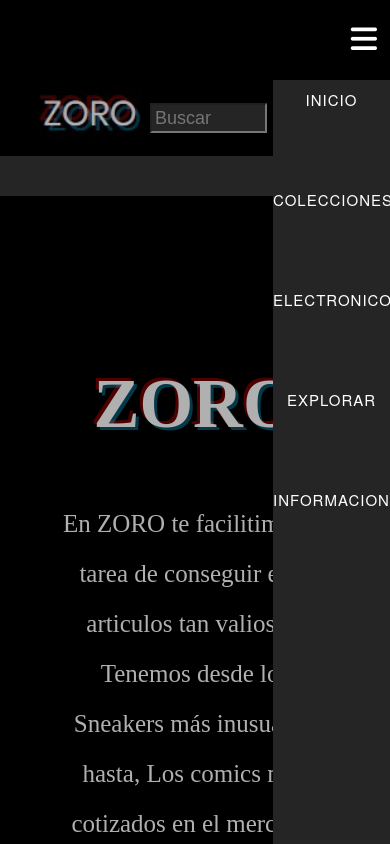
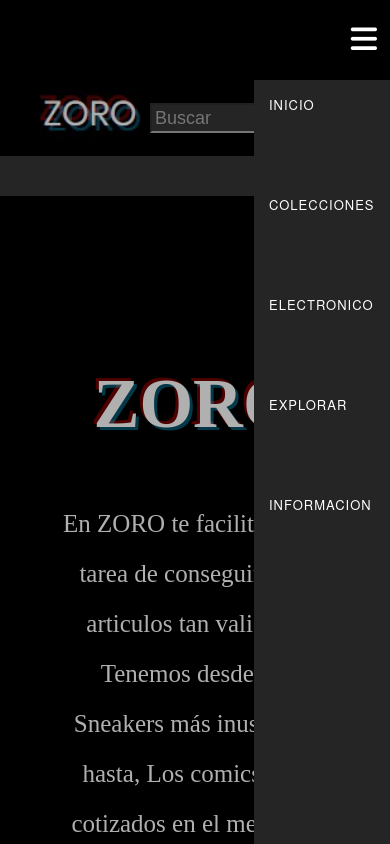
Before and after one commit to pako2004/pako2004.github.io, a plain HTML site: page index.html in a window 390 px wide. Both pictures are taken after a click on the label 363 px from the left and 40 px from the top of the page. Shown: the top 844 px of the page. Drawn offline with Linux system fonts and the light colour scheme.

Commit message:
asdasdadsaasasd

```diff
--- a/css/estilos.css
+++ b/css/estilos.css
@@ -207,7 +207,7 @@ input{
     }
     .nav_lista_navegacion .menu{
         position: fixed;
-        width: 30%;
+        width: 40%;
         height: 100vh;
         background: rgb(37, 37, 37);
         top: 80px;
@@ -220,8 +220,8 @@ input{
 
         display: block;
         line-height: 20px;
-        text-align: center;
-        width: 100%;
+        text-align: left;
+        width: 140%;
         margin-top: 0px;
         height: 100px;
         background-color: rgb(37, 37, 37);
@@ -229,10 +229,11 @@ input{
     }
 
     .nav_lista_navegacion .menu li a{
-        font-size: 15px;
+        font-size: 13px;
         padding: 0px;
-        padding-top: 10px;
+        padding-top: 15px;
         padding-bottom:10px;
+        padding-left: 15px;
 
 
     }
@@ -246,7 +247,7 @@ input{
  }
 
     #check:checked ~ .nav_lista_navegacion .menu{
-        left: 70%;
+        left: 65%;
     }
 
     /* DESPLEGABLE MOVIL*/
@@ -274,8 +275,9 @@ input{
         font-size: 10px;
     }
     .menu li:hover > ul{
-        width: 100%;
-        left: -100%;
+        z-index: 18;
+        width: 50%;
+        left: -70%;
         transition: all 5s;
     }
 
```
